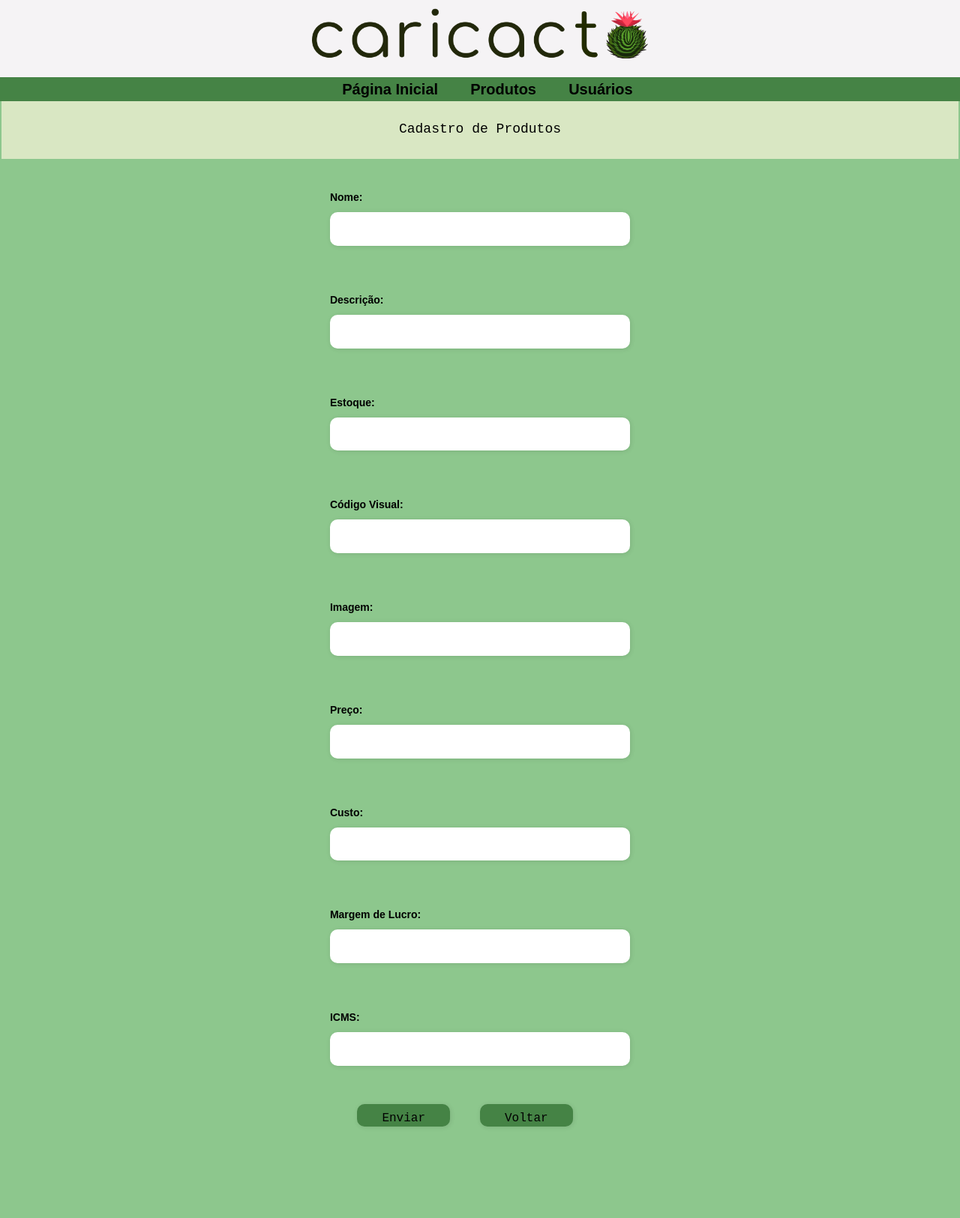
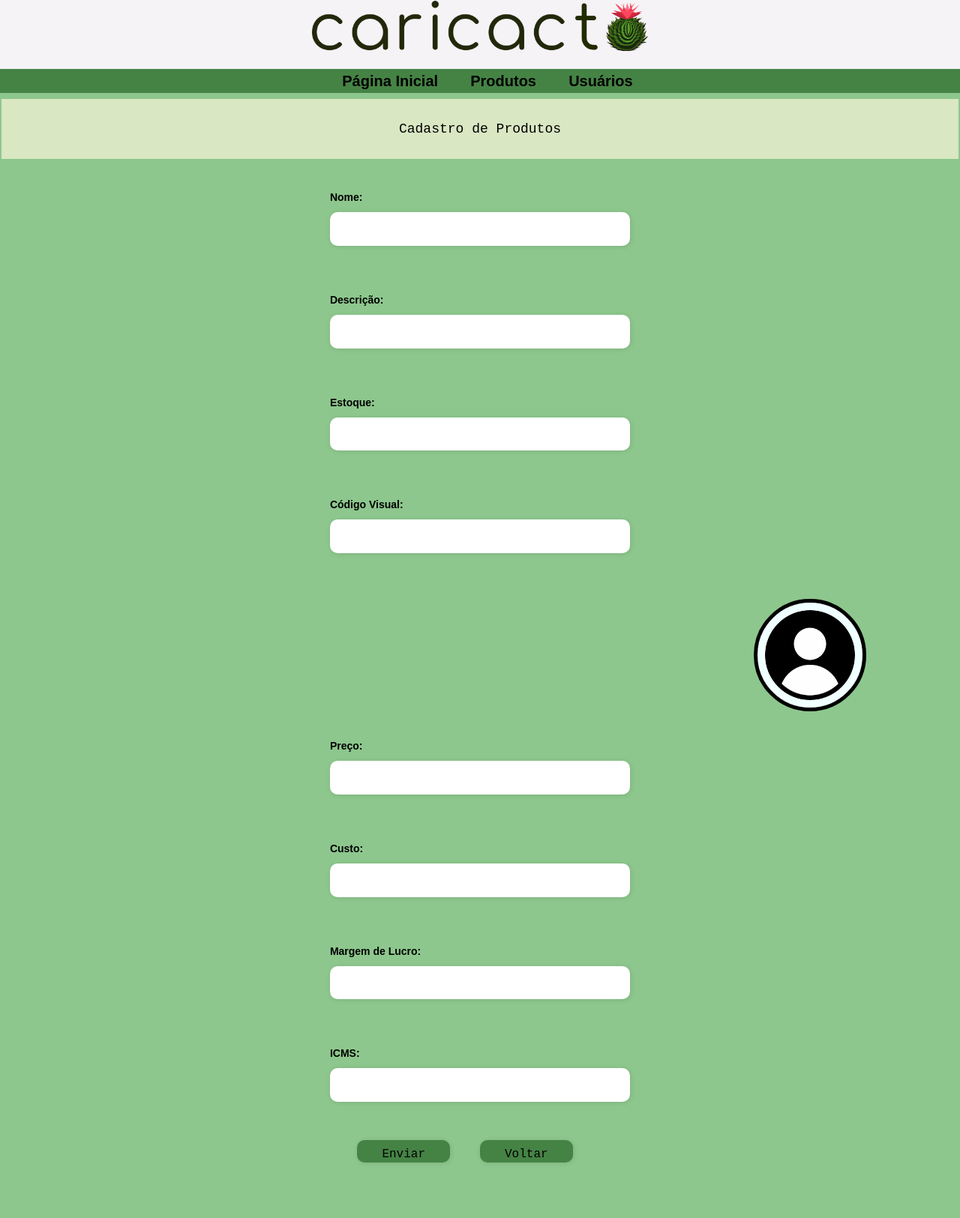
Before and after one commit to naydhow/Ecommerce, a PHP site: page /cadastros/produtos/cad_novo_produtos_front.php in a window 1280 px wide. Shown: the whole page at 75% size. Before the commit the page ends 1503 px from the top, so only its background shows below. Run offline with PHP 8.4, Linux system fonts and the light colour scheme.

Commit message:
algumas modificacoes

```diff
--- a/cadastros/produtos/cad_altera_produtos_front.php
+++ b/cadastros/produtos/cad_altera_produtos_front.php
@@ -1,5 +1,5 @@
 <link rel="stylesheet" href="../../css/style.css">
-
+<link rel="icon" href="../../img/logopeq_caricacto.png">
 
 <!-- Recuperando as informações do produto -->
 <?php
--- a/cadastros/produtos/cad_exclui_produtos_front.php
+++ b/cadastros/produtos/cad_exclui_produtos_front.php
@@ -1,4 +1,5 @@
 <link rel="stylesheet" href="../../css/style.css">
+<link rel="icon" href="../../img/logopeq_caricacto.png">
 
 <?php
 
--- a/cadastros/produtos/cad_novo_produtos_front.php
+++ b/cadastros/produtos/cad_novo_produtos_front.php
@@ -4,6 +4,9 @@
     <meta charset="utf-8" />
 
     <link rel="stylesheet" href="../../css/style.css">
+    <link rel="icon" href="../../img/logopeq_caricacto.png">
+
+    <script src="../../js/perfil_photo.js" defer></script>
 
     <title>Formulário de Cadastro de Produtos - Tabela Produtos CRUD</title>
 </head>
@@ -30,7 +33,7 @@
         <p id="cad_titulo">Cadastro de Produtos</p>
 
         <div class="form_cad_prod">
-            <form action="cad_novo_produtos_back.php" method="post">
+            <form enctype="multipart/form-data" action="cad_novo_produtos_back.php" method="post">
                 <div class="input-group">
                     <div class="input-box">
                         <label>
@@ -56,16 +59,19 @@
                     <div class="input-box">
                         <label>
                             <strong>Código Visual:</strong><br />
-                            <input type="text" name="codigovisual" /><br />
+                            <input type="text" name="codigovisual" maxlength="13" /><br />
                             <br />
                         </label>
                     </div>
                     <div class="input-box">
-                        <label>
-                            <strong>Imagem:</strong><br />
-                            <input type="text" name="campo_imagem" /><br />
-                            <br />
-                        </label>
+                        <div class="max-width">
+                            <div class="imageContainer">
+                                <img src="../../img/user.png" alt="Selecione uma imagem para o produto" id="imgPhoto">
+                            </div>
+                        </div>
+                        <div class="answer">
+                            <input name="ftperfil" id="ftperfil" type="file" accept="image/*">
+                        </div>
                     </div>
                     <div class="input-box">
                         <label>
--- a/cadastros/produtos/cad_pesq_produtos_front.php
+++ b/cadastros/produtos/cad_pesq_produtos_front.php
@@ -4,6 +4,7 @@
         <meta charset="utf-8" />
         <title>Produtos</title>
         <link rel="stylesheet" href="../../css/style.css">
+        <link rel="icon" href="../../img/logopeq_caricacto.png">
     </head>
     <body>
         <?php
--- a/cadastros/usuarios/cad_altera_usuarios_front.php
+++ b/cadastros/usuarios/cad_altera_usuarios_front.php
@@ -1,4 +1,5 @@
 <link rel="stylesheet" href="../../css/style.css">
+<link rel="icon" href="../../img/logopeq_caricacto.png">
 
 <script src="../../js/main.js" defer></script>
 
--- a/cadastros/usuarios/cad_exclui_usuarios_front.php
+++ b/cadastros/usuarios/cad_exclui_usuarios_front.php
@@ -1,4 +1,5 @@
 <link rel="stylesheet" href="../../css/style.css">
+<link rel="icon" href="../../img/logopeq_caricacto.png">
 
 <script src="../../js/main.js" defer></script>
 
--- a/cadastros/usuarios/cad_novo_usuarios_front.php
+++ b/cadastros/usuarios/cad_novo_usuarios_front.php
@@ -4,6 +4,8 @@
     <meta charset="utf-8" />
 
     <link rel="stylesheet" href="../../css/style.css">
+    <link rel="icon" href="../../img/logopeq_caricacto.png">
+
     <script src="../../js/main.js" defer></script>
     <script src="../../js/masks.js"></script>
     <script src="../../js/perfil_photo.js" defer></script>
--- a/cadastros/usuarios/cad_pesq_usuarios_front.php
+++ b/cadastros/usuarios/cad_pesq_usuarios_front.php
@@ -4,6 +4,7 @@
         <meta charset="utf-8" />
         <title>Usuários</title>
         <link rel="stylesheet" href="../../css/style.css">
+        <link rel="icon" href="../../img/logopeq_caricacto.png">
     </head>
     <body>
 
```
Also changed, not shown: cadastros/produtos/cad_novo_produtos_back.php (+5 -2 lines), cadastros/usuarios/mostrar_img.php (deleted, +0 -10 lines), img/banner.png (deleted), img/logo_caricacto.png, img/logopeq_caricacto.png (added), img_upload/user.png (added).
